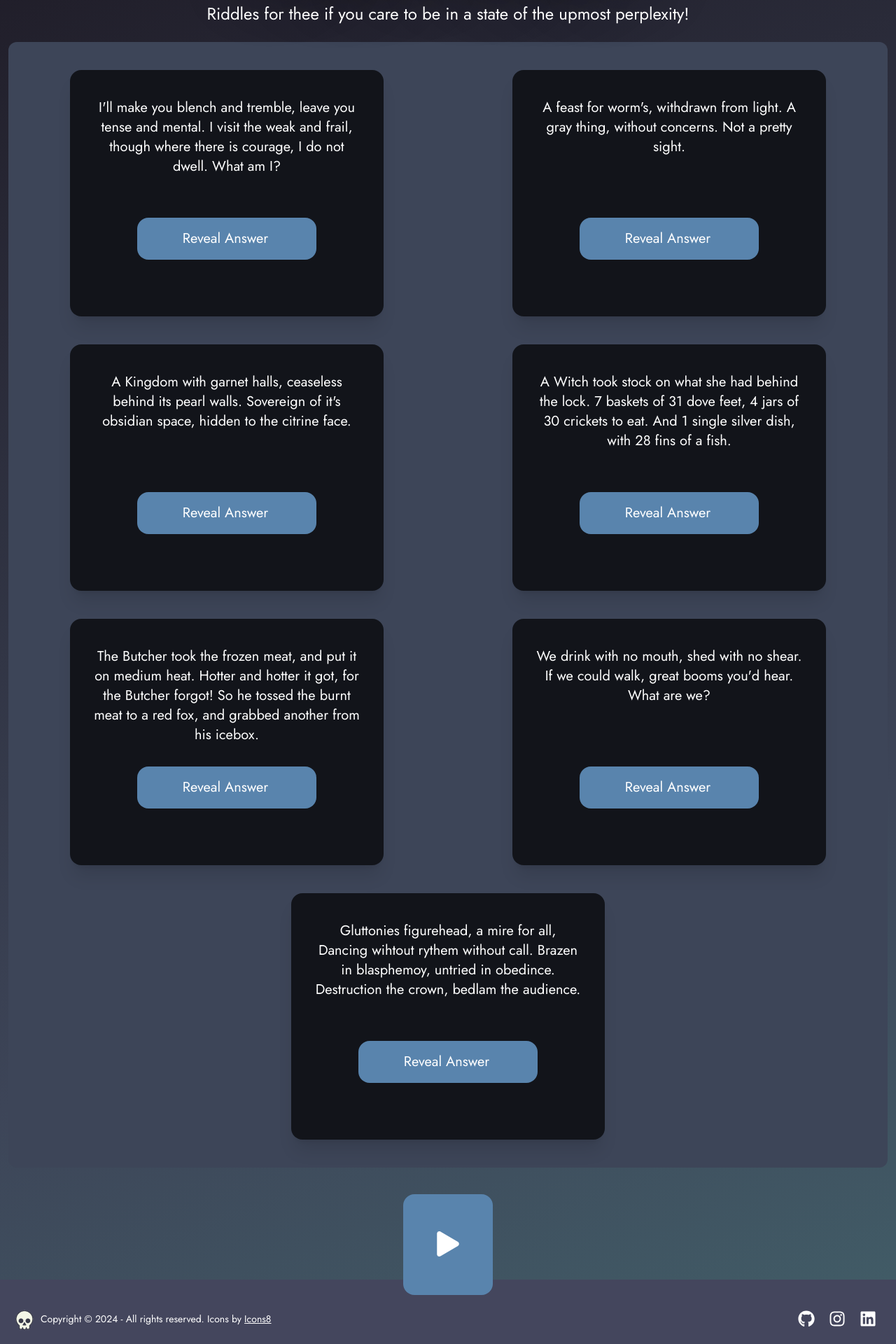
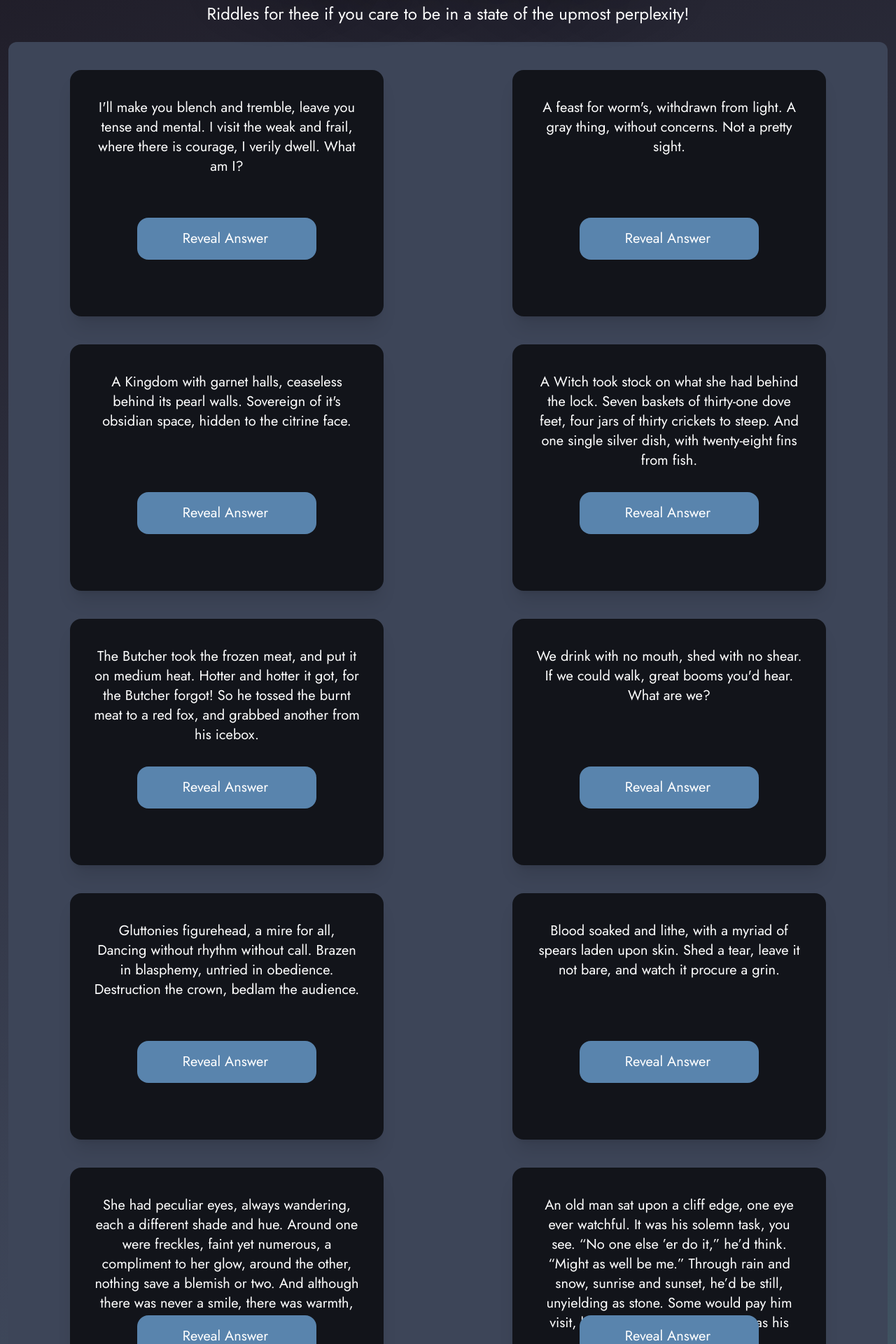
Before and after one commit to cbttini/spooky-time, a Next.js app: page /riddles in a window 1280 px wide. Shown: the part 340-2260 px from the top of the page at 70% size. Built offline with nearby package versions, Linux system fonts and the light colour scheme; no server answers.

Commit message:
adjusted riddles

```diff
--- a/app/data/riddles.ts
+++ b/app/data/riddles.ts
@@ -1,9 +1,7 @@
 const riddles = [
   {
     id: "1",
-    title: `I'll make you blench and tremble, leave you tense and mental. I
-          visit the weak and frail, though where there is courage, I do not
-          dwell. What am I?`,
+    title: `I'll make you blench and tremble, leave you tense and mental. I visit the weak and frail, where there is courage, I verily dwell. What am I?`,
     answer: "Fear",
   },
   {
@@ -18,7 +16,7 @@ const riddles = [
   },
   {
     id: "4",
-    title: `A Witch took stock on what she had behind the lock. 7 baskets of 31 dove feet, 4 jars of 30 crickets to eat. And 1 single silver dish, with 28 fins of a fish.`,
+    title: `A Witch took stock on what she had behind the lock. Seven baskets of thirty-one dove feet, four jars of thirty crickets to steep. And one single silver dish, with twenty-eight fins from fish.`,
     answer: "Days of each month",
   },
   {
@@ -33,8 +31,23 @@ const riddles = [
   },
   {
     id: "7",
-    title: `Gluttonies figurehead, a mire for all, Dancing wihtout rythem without call. Brazen in blasphemoy, untried in obedince. Destruction the crown, bedlam the audience.`,
+    title: `Gluttonies figurehead, a mire for all, Dancing without rhythm without call. Brazen in blasphemy, untried in obedience. Destruction the crown, bedlam the audience.`,
     answer: "Fire",
+  },
+  {
+    id: "8",
+    title: `Blood soaked and lithe, with a myriad of spears laden upon skin. Shed a tear, leave it not bare, and watch it procure a grin.`,
+    answer: "A Rose",
+  },
+  {
+    id: "9",
+    title: `She had peculiar eyes, always wandering, each a different shade and hue. Around one were freckles, faint yet numerous, a compliment to her glow, around the other, nothing save a blemish or two. And although there was never a smile, there was warmth, warmth you could feel.`,
+    answer: "The Sky",
+  },
+  {
+    id: "10",
+    title: `An old man sat upon a cliff edge, one eye ever watchful. It was his solemn task, you see. “No one else ’er do it,” he’d think. “Might as well be me.” Through rain and snow, sunrise and sunset, he’d be still, unyielding as stone. Some would pay him visit, but no words he’d speak. It was his solemn task, you see.`,
+    answer: "A Lighthouse",
   },
 ];
 
```
